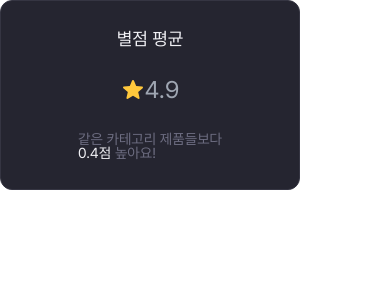
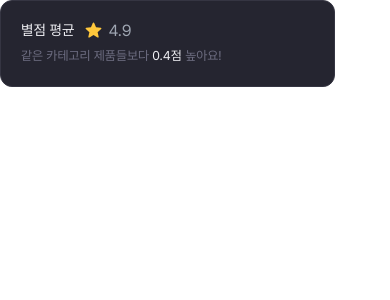
Before and after one commit to yeeZinu/mogazoa, a Next.js app: page / in a window 390 px wide. Shown: the top 300 px of the page. Built offline with nearby package versions, Linux system fonts and the light colour scheme.

Commit message:
style: statistics card 컴포넌트 반응형 구현 (#22)

```diff
--- a/src/components/Card/Statistics/Statistics.module.scss
+++ b/src/components/Card/Statistics/Statistics.module.scss
@@ -2,24 +2,49 @@
 @import "@/styles/_media";
 
 .container {
-  display: flex;
+  display: inline-flex;
   padding: 30px 74px;
   flex-direction: column;
   align-items: center;
   justify-content: center;
   gap: 10px;
 
-  width: 300px;
-  height: 190px;
-
   @include rounded-lg;
   background: $black-200;
   border: 1px solid $gray-300;
+
+  @include respond-to(tablet) {
+    padding: 30px 43px;
+  }
+
+  @include respond-to(mobile) {
+    display: flex;
+    width: 335px;
+    padding: 20px;
+    flex-direction: column;
+    align-items: flex-start;
+    gap: 6px;
+  }
+}
+.mobileBox {
+  @include respond-to(mobile) {
+    display: flex;
+    align-items: center;
+    gap: 10px;
+  }
 }
 
 .title {
   color: $white-100;
   font-size: 18px;
+
+  @include respond-to(tablet) {
+    @include text-normal;
+  }
+
+  @include respond-to(mobile) {
+    @include text-sm;
+  }
 }
 
 .contentBox {
@@ -31,14 +56,52 @@
   span {
     @include text-xl;
     color: $gray-100;
+
+    @include respond-to(tablet) {
+      font-size: 20px;
+    }
+
+    @include respond-to(mobile) {
+      @include text-normal;
+    }
+  }
+
+  @include respond-to(mobile) {
+    padding: 0;
+  }
+}
+
+.imageBox {
+  position: relative;
+  width: 24px;
+  height: 24px;
+  margin-right: 5px;
+
+  @include respond-to(tablet) {
+    width: 20px;
+    height: 20px;
+  }
+
+  @include respond-to(mobile) {
+    width: 19px;
+    height: 19px;
   }
 }
 
 .description {
+  width: 150px;
+  text-align: center;
   color: $gray-200;
   @include text-sm;
+  line-height: 20px;
 
   strong {
     color: $white-100;
+    white-space: pre-line;
+  }
+
+  @include respond-to(mobile) {
+    width: auto;
+    @include text-xs;
   }
 }
--- a/src/components/Card/Statistics/Statistics.tsx
+++ b/src/components/Card/Statistics/Statistics.tsx
@@ -46,20 +46,23 @@ export default function Statistics({ title, rating, reviewCount, favoriteCount,
 
   return (
     <div className={styles.container}>
+      <div className={styles.mobileBox}>
         <div className={styles.title}>{title}</div>
-      <figure className={styles.contentBox}>
+        <div className={styles.contentBox}>
+          <figure className={styles.imageBox}>
             <Image
               src={changeImageSrc as string}
               alt='title'
-          width={24}
-          height={24}
+              fill
             />
+          </figure>
           <span>{mainContent}</span>
-      </figure>
+        </div>
+      </div>
       {title === "별점 평균" ? (
         <span className={styles.description}>
-          같은 카테고리 제품들보다 <br />
-          <strong>{compareResult}점 </strong>
+          같은 카테고리 제품들보다
+          <strong> {compareResult}점 </strong>
           {mainContent! > compareItemResult! ? "높아" : "낮아"}요!
         </span>
       ) : (
```
Lines whose indentation alone changed are shown as unchanged.
